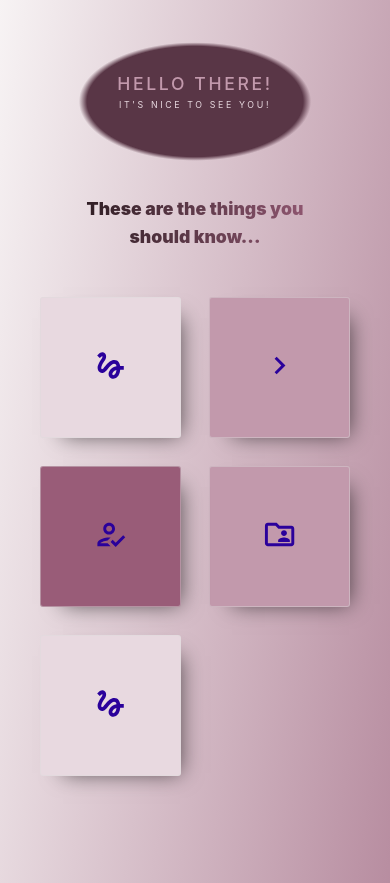
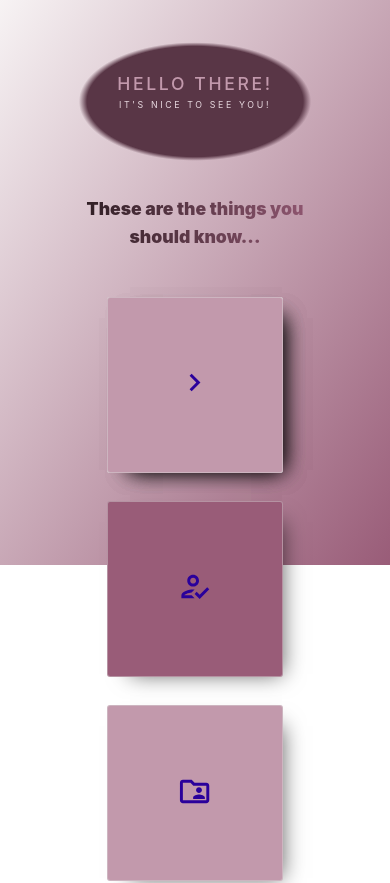
Before and after one commit to treyhay31/hello.treyhay.com, a Svelte app: page / in a window 390 px wide. Shown: the top 883 px of the page. Built offline with nearby package versions, Linux system fonts and the light colour scheme.

Commit message:
height and hover fixes

```diff
--- a/public/global.css
+++ b/public/global.css
@@ -44,10 +44,10 @@ html {
 
 @media (max-width: 1000px) {
   html {
-    height: 300vh;
+    height: calc(50vw + (3 * 35rem));
   }
   body {
-    height: 300vh;
+    height: calc(50vw + (3 * 35rem));
     background-repeat: repeat;
   }
 }
--- a/src/components/Things/Things.svelte
+++ b/src/components/Things/Things.svelte
@@ -168,15 +168,23 @@
   a:active > svg {
     transform: translateY(-2rem) translateY(0.4rem) translateX(-0.2rem);
   }
-  h3 {
+  h3,
+  h3:link,
+  h3:visited {
     transition: all .4s;
     color: transparent;
     font-weight: 200;
+    text-decoration: none;
   }
-
   .thing:hover > a > h3 {
-    color: var(--color-font-primary);
+    padding: 1rem 2rem;
+    color: var(--color-0);
+    background: radial-gradient(
+      ellipse at center,
+      var(--color-4) 40%,
+      transparent 70%);
     transform: scale(3) translateY(-2.5rem);
+    text-decoration: none;
   }
   .thing:hover {
     cursor: pointer;
@@ -215,7 +223,7 @@
     .things {
       margin-top: 7rem;
       position: relative;
-      grid-template-columns: 1fr 1fr;
+      grid-template-columns: 1fr;
     }
     .thing-1,
     .thing-2,
@@ -224,9 +232,15 @@
     .thing-5 {
       transform: translateY(0);
     }
+    .thing-1,.thing-5 {
+      position: absolute;
+      display: hidden;
+      height:0;
+      width: 0;
+    }
     .thing {
-      height: 40rem;
-      width: 40rem;
+      height: 50rem;
+      width: 50rem;
       display:inline-block;
       transition: all .4s;
       margin: 4rem;
```
